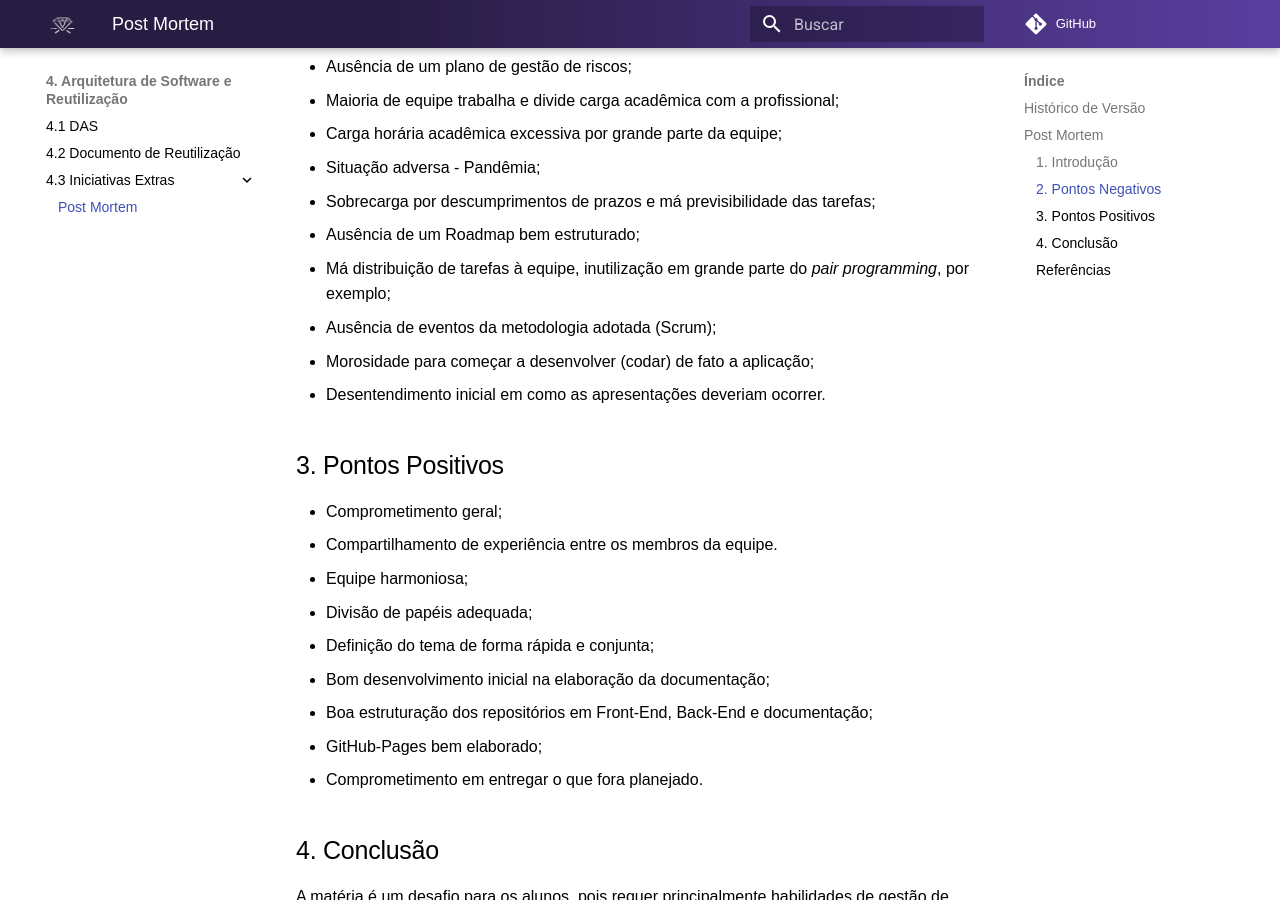
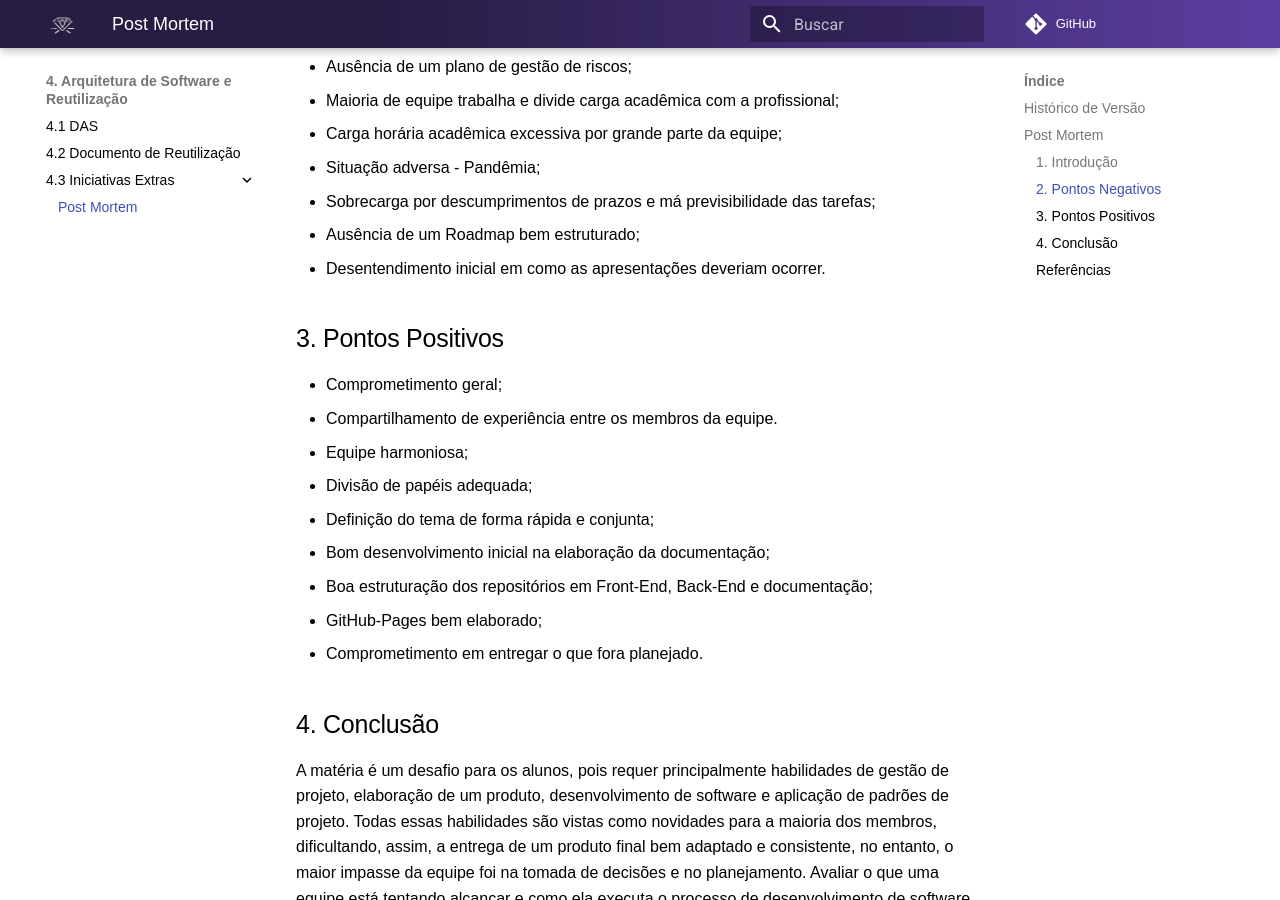
Before and after one commit to UnBArqDsw2021-2/2021.2_G7_-AluguelKitsFesta, an MkDocs documentation site: the page built from docs/arquitetura/postmortem.md, in a window 1280 px wide and 900 px high, scrolled down 910 px. Built offline with MkDocs 1.6.1 and Material for MkDocs 9.7.7, drawn with Linux system fonts in a browser that asks for light colours; comment, search, counter and statistics services are not loaded.

Commit message:
postmortem.md

```diff
--- a/docs/arquitetura/postmortem.md
+++ b/docs/arquitetura/postmortem.md
@@ -22,9 +22,6 @@ Além disso, ao registrar sistematicamente o histórico dos projetos executados,
 * Situação adversa - Pandêmia;
 * Sobrecarga por descumprimentos de prazos e má previsibilidade das tarefas;
 * Ausência de um Roadmap bem estruturado;
-* Má distribuição de tarefas à equipe, inutilização em grande parte do _pair programming_, por exemplo;
-* Ausência de eventos da metodologia adotada (Scrum);
-* Morosidade para começar a desenvolver (codar) de fato a aplicação;
 * Desentendimento inicial em como as apresentações deveriam ocorrer.
 
 ## 3. Pontos Positivos
```
